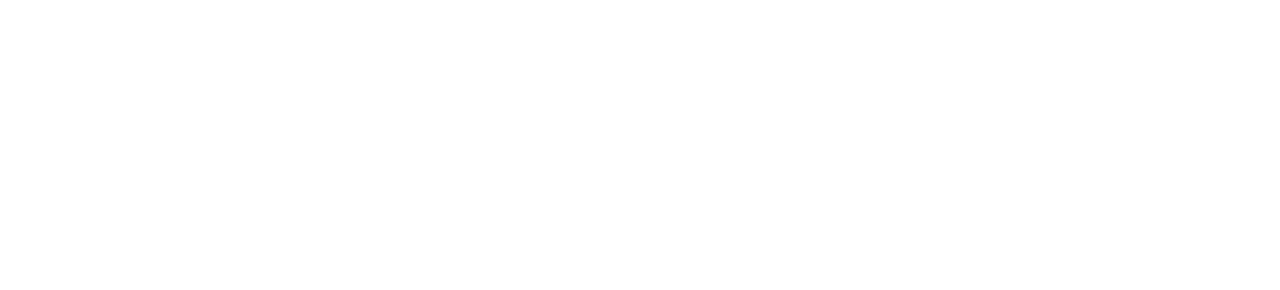
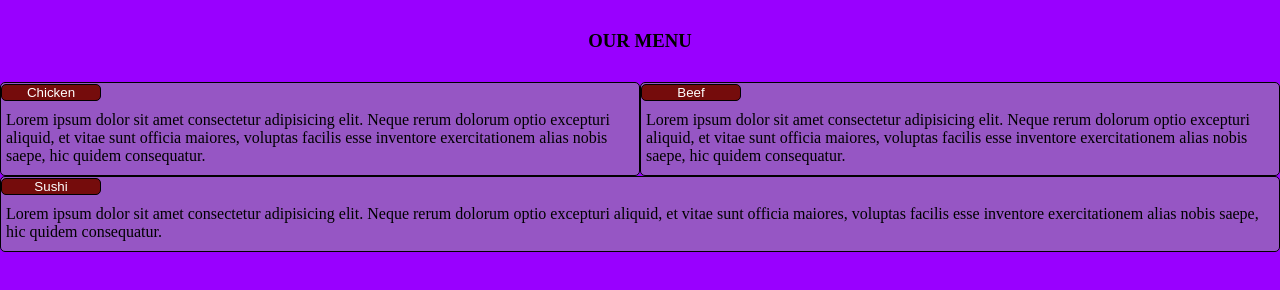
Before and after one commit to Jaleelgz/HTML-and-CSS, a plain HTML site: page assignment8/index.html in a window 1280 px wide. Drawn offline with Linux system fonts and the light colour scheme.

Commit message:
assignment8 half done

```diff
--- a/assignment8/index.html
+++ b/assignment8/index.html
@@ -5,6 +5,42 @@
     <title>Responsive using meadiaQuery</title>
 </head>
 <body>
+    <h3>OUR MENU</h3>
+    <div class="menu">
+
+        <div class="col-1 col">
+            <button> Chicken</button>
+            <div class="about abt1">
+                Lorem ipsum dolor sit amet consectetur adipisicing elit. Neque rerum dolorum optio excepturi
+                aliquid, et vitae sunt officia maiores,
+                 voluptas facilis esse inventore exercitationem alias nobis saepe, hic quidem consequatur.
+            </div>
+
+        </div>
+
+
+        <div class="col-2 col">
+            <button> Beef</button>
+            <div class="about abt2">
+                Lorem ipsum dolor sit amet consectetur adipisicing elit. Neque rerum dolorum optio excepturi
+                aliquid, et vitae sunt officia maiores,
+                 voluptas facilis esse inventore exercitationem alias nobis saepe, hic quidem consequatur.
+            </div>
+
+        </div>
+
+
+
+        <div class="col-3 col">
+            <button> Sushi</button>
+            <div class="about abt3">
+                Lorem ipsum dolor sit amet consectetur adipisicing elit. Neque rerum dolorum optio excepturi
+                aliquid, et vitae sunt officia maiores,
+                 voluptas facilis esse inventore exercitationem alias nobis saepe, hic quidem consequatur.
+            </div>
+
+        </div>
+    </div>
 
 </body>
 </html>
--- a/assignment8/style.css
+++ b/assignment8/style.css
@@ -3,3 +3,65 @@
     margin: 0px;
     box-sizing: border-box;
 }
+h3{
+    text-align: center;
+    margin: 30px;
+}
+.col{
+    border-radius: 5px;
+    border-color: black;
+    border-style: solid;
+    border-width: 0.5px;
+    background-color: rgba(149, 151, 151, 0.568);
+    position: relative;
+
+
+}
+button{
+    background-color: rgb(117, 12, 12);
+    color: white;
+    width: 100px;
+    border-radius: 5px;
+    border-color: black;
+    border-style: solid;
+    border-width: 0.5px;
+    text-align: center;
+}
+
+.about{
+    margin: 10px 5px 10px 5px;
+}
+
+@media only screen and (max-width:600px){
+    .col{
+        width: 100%;
+    }
+    body{
+        background-color: aqua;
+    }
+
+
+}
+@media only screen and (min-width:600px){
+    .menu{
+        display: grid;
+        grid-template-columns: 50% 50%;
+    }
+    .col-3{
+        grid-column-start: 1;
+        grid-column-end: 3;
+    }
+    body{
+        background-color: rgb(251, 255, 0);
+    }
+
+}
+@media only screen and (min-width:768px){
+    .menu{
+        display: grid;
+        grid-template-columns:auto auto auto;
+    }
+    body{
+        background-color: rgb(153, 0, 255);
+    }
+}
```
